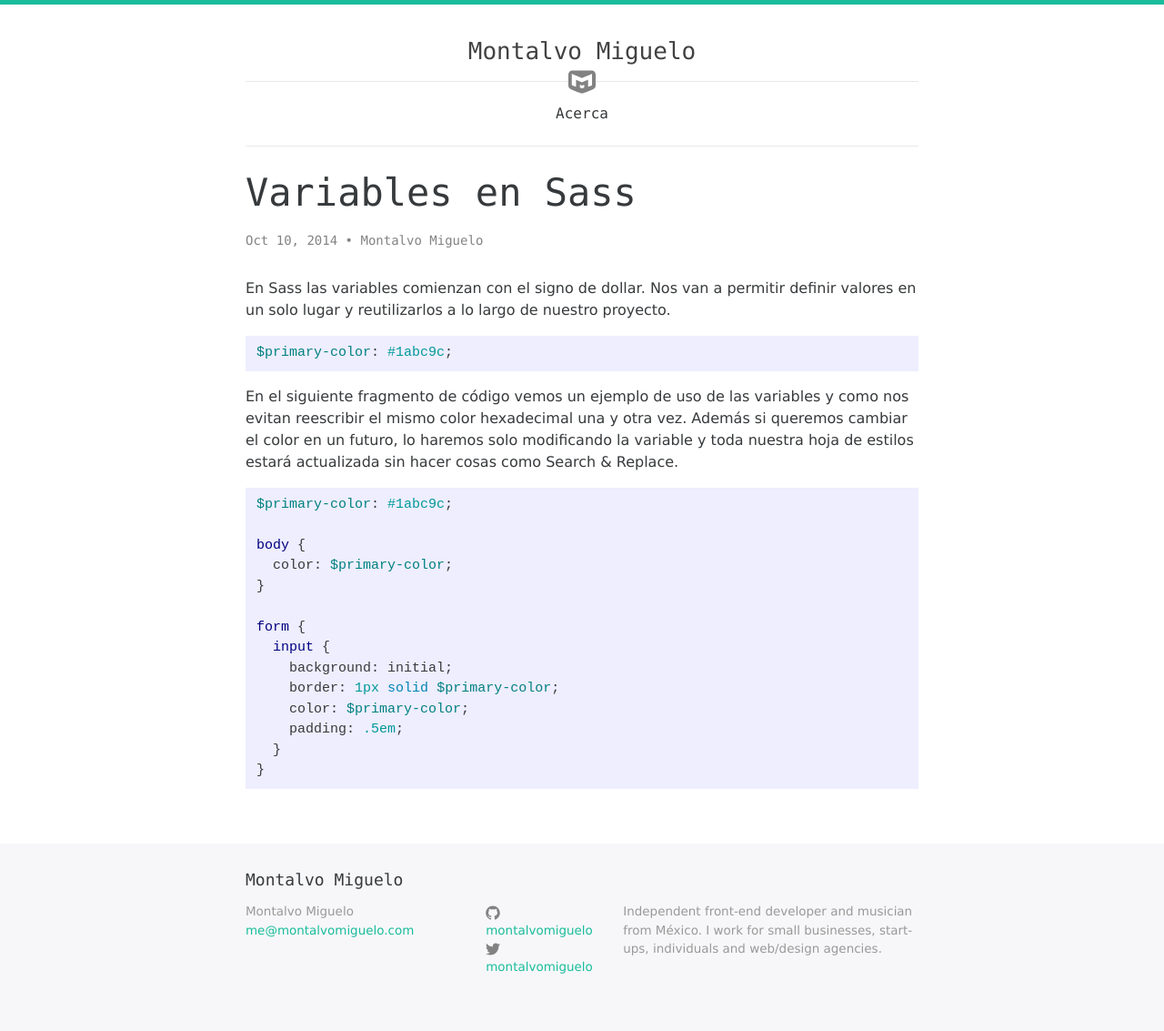
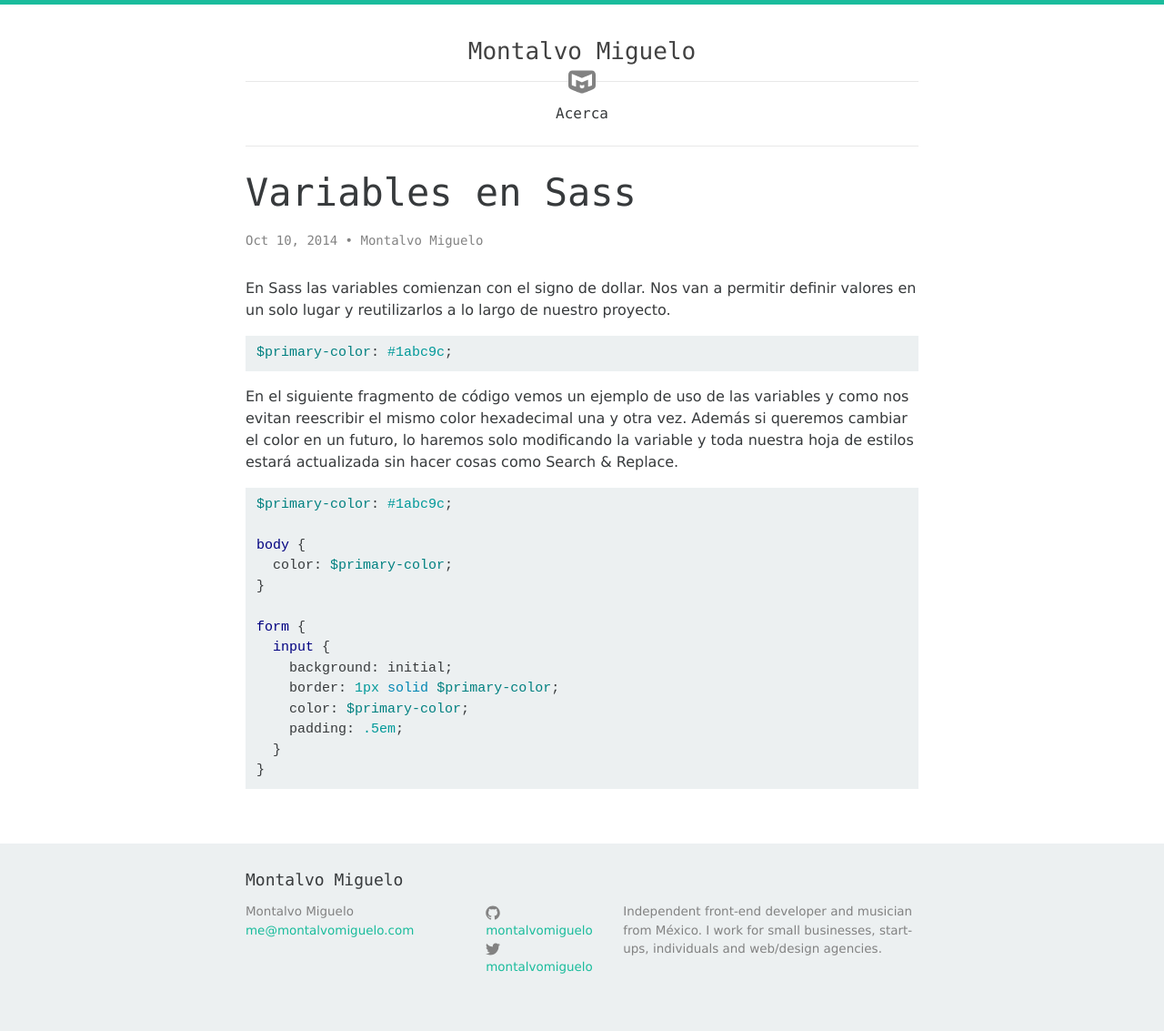
Before and after one commit to montalvomiguelo/montalvomiguelo.github.io, a Jekyll site: the page built from _posts/2014-10-10-variables-en-sass.md, in a window 1280 px wide. Shown: the whole page at 91% size. Built offline with Jekyll 4.4.1, drawn with Linux system fonts in a browser that asks for light colours; comment, search, counter and statistics services are not loaded.

Commit message:
add code background

```diff
--- a/_sass/_base.scss
+++ b/_sass/_base.scss
@@ -130,7 +130,7 @@ code {
   font-size: 15px;
   // border: 1px solid $grey-color-light;
   // border-radius: 3px;
-  background-color: #eef;
+  background-color: $code-background;
 }
 
 code {
--- a/_sass/_layout.scss
+++ b/_sass/_layout.scss
@@ -85,7 +85,7 @@
  * Site footer
  */
 .site-footer {
-  background: #f7f7f9;
+  background: $code-background;
   // border-top: 1px solid $grey-color-light;
   padding: $spacing-unit 0;
 }
@@ -103,7 +103,7 @@
 
 .footer-col-wrapper {
   font-size: 84.3%;
-  color: #999999;
+  color: $grey-color;
   margin-left: -$spacing-unit / 2;
   @extend %clearfix;
 }
--- a/css/main.scss
+++ b/css/main.scss
@@ -25,6 +25,8 @@ $text-color:       #373a3c;
 $background-color: #ffffff;
 $brand-color:      #1abc9c;
 
+$code-background: #ecf0f1;
+
 $grey-color:       #828282;
 $grey-color-light: lighten($grey-color, 40%);
 $grey-color-dark:  darken($grey-color, 25%);
```
